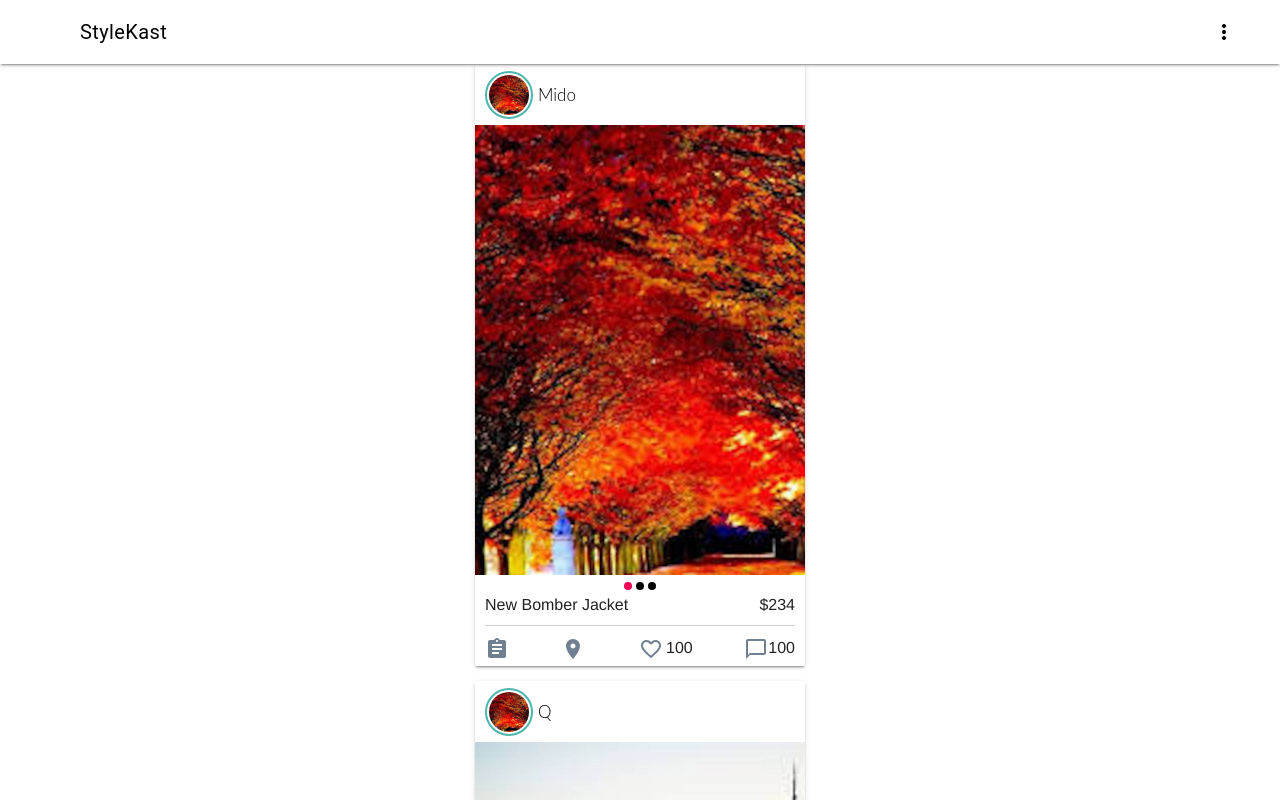
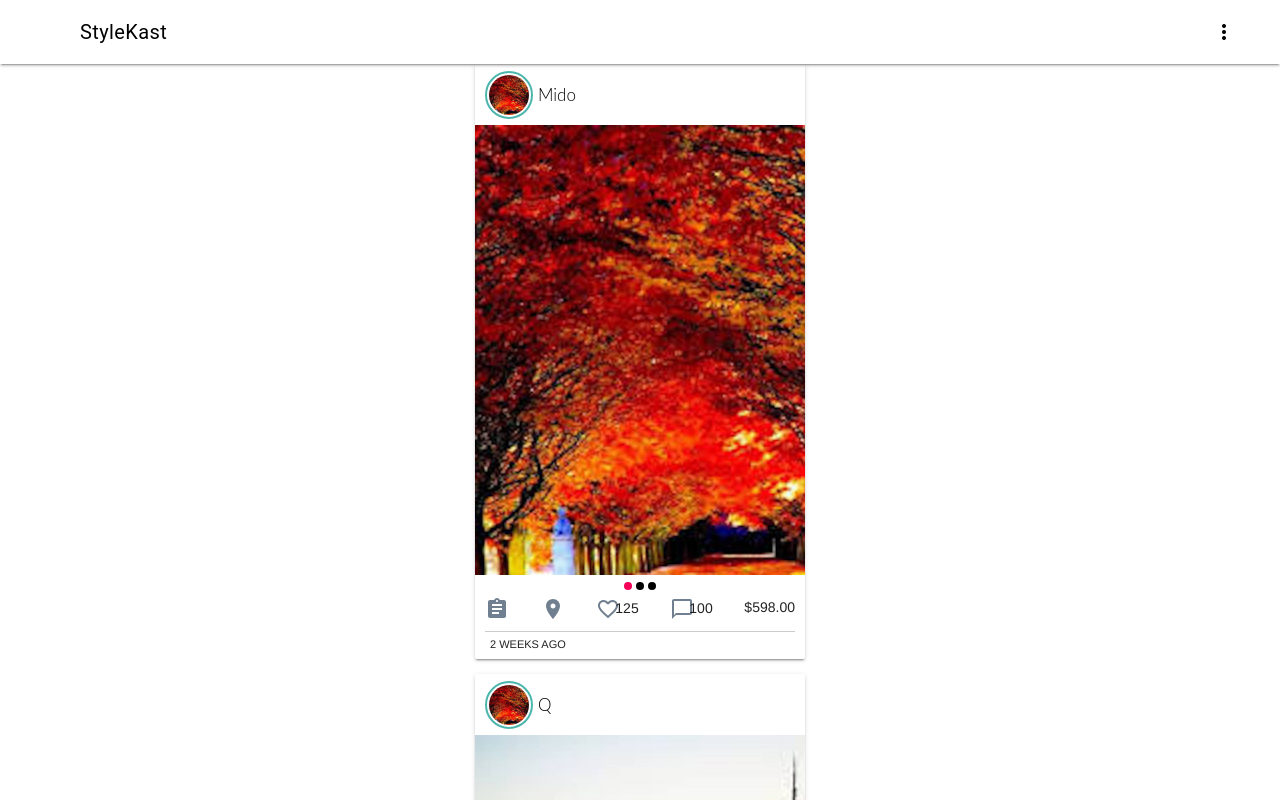
Before and after one commit to zungeru/style-kast, a Vue app: page /feed in a window 1280 px wide. Shown: the top 800 px of the page. Built offline with nearby package versions, Linux system fonts and the light colour scheme.

Commit message:
Changed card layout

```diff
--- a/src/components/Feed/Feed.vue
+++ b/src/components/Feed/Feed.vue
@@ -6,7 +6,6 @@
     :post="post">
   </StyleKard>
 
-  <router-view></router-view>
 </div>
 </template>
 
--- a/src/components/Feed/StyleKard.Vue
+++ b/src/components/Feed/StyleKard.Vue
@@ -1,17 +1,26 @@
 <template>
+  <!-- Main Div MDL-Card -->
   <div class="mdl-card mdl-shadow--2dp">
+
+    <!-- MDL-Card Title -->
     <div class="mdl-card__title">
       <div class="avatar">
           <img src="static/img/1080/slide5_A.jpeg"/>
       </div>
        <h3 class="mdl-card__title-text"> {{post.name}} </h3>
     </div>
+    <!-- End MDL-Card Title -->
+
+    <!-- MDL-Card Media -->
     <div class="mdl-card__media">
+
+      <!-- Slides -->
       <div class="slides">
+
+        <!-- Slide Component -->
         <div
             v-bind:style="{ width: innerWidth + 'px', marginLeft: '-' + slidesInnerMarginLeft + 'px' }"
             class="slides-inner">
-
             <Slide
                 v-for="(pic, index) in post.pics"
                 :key="index"
@@ -19,7 +28,9 @@
                 v-bind:slide="pic">
             </Slide>
         </div>
+        <!-- End Slide Component -->
 
+        <!-- Slide Navigation -->
         <div class="navigation">
             <!-- <span v-on:click="goToPrev">Prev</span> -->
             <span
@@ -33,53 +44,69 @@
             </span>
             <!-- <span v-on:click="goToNext">Next</span> -->
         </div>
+        <!-- End Slide Navigation -->
+
       </div>
+      <!-- End Slides -->
+
     </div>
-    <div class="sk-ppp">
-      <span style="float:left;">{{post.piece}}</span>
-      <span style="float:right;">
-        $234
-      </span>
-    </div>
-    <div style="clear:both;"></div>
+    <!-- End MDL-Card Media -->
 
-    <hr style="margin:10px;">
-
-    <div class="sk-actions">
-      <router-link :to="{name: 'note', params:{postid: post.id} }" exact>
+    <!-- Info Bar -->
+    <div class="info-bar">
+      <span @click="notes = !notes">
         <svg fill="#708090" height="24" viewBox="0 0 24 24" width="24" xmlns="http://www.w3.org/2000/svg">
            <path d="M0 0h24v24H0z" fill="none"/>
            <path d="M19 3h-4.18C14.4 1.84 13.3 1 12 1c-1.3 0-2.4.84-2.82 2H5c-1.1 0-2 .9-2 2v14c0 1.1.9 2 2 2h14c1.1 0 2-.9 2-2V5c0-1.1-.9-2-2-2zm-7 0c.55 0 1 .45 1 1s-.45 1-1 1-1-.45-1-1 .45-1 1-1zm2 14H7v-2h7v2zm3-4H7v-2h10v2zm0-4H7V7h10v2z"/>
         </svg>
-      </router-link>
-      <router-link :to="{name: 'place', params:{postid: post.id} }" exact>
+      </span>
+      <span @click="place = !place">
         <svg fill="#708090" height="24" viewBox="0 0 24 24" width="24" xmlns="http://www.w3.org/2000/svg">
             <path d="M12 2C8.13 2 5 5.13 5 9c0 5.25 7 13 7 13s7-7.75 7-13c0-3.87-3.13-7-7-7zm0 9.5c-1.38 0-2.5-1.12-2.5-2.5s1.12-2.5 2.5-2.5 2.5 1.12 2.5 2.5-1.12 2.5-2.5 2.5z"/>
             <path d="M0 0h24v24H0z" fill="none"/>
         </svg>
-       </router-link>
+      </span>
       <span>
-         <span>
-           <svg fill="#708090" height="24" viewBox="0 0 24 24" width="30" xmlns="http://www.w3.org/2000/svg">
+          <svg v-if="post.liked" fill="#FF0000" height="24" viewBox="0 0 24 24" width="24" xmlns="http://www.w3.org/2000/svg">
+              <path d="M0 0h24v24H0z" fill="none"/>
+              <path d="M12 21.35l-1.45-1.32C5.4 15.36 2 12.28 2 8.5 2 5.42 4.42 3 7.5 3c1.74 0 3.41.81 4.5 2.09C13.09 3.81 14.76 3 16.5 3 19.58 3 22 5.42 22 8.5c0 3.78-3.4 6.86-8.55 11.54L12 21.35z"/>
+          </svg>
+          <svg v-else fill="#708090" height="24" viewBox="0 0 24 24" width="24" xmlns="http://www.w3.org/2000/svg">
             <path d="M0 0h24v24H0z" fill="none"/>
             <path d="M16.5 3c-1.74 0-3.41.81-4.5 2.09C10.91 3.81 9.24 3 7.5 3 4.42 3 2 5.42 2 8.5c0 3.78 3.4 6.86 8.55 11.54L12 21.35l1.45-1.32C18.6 15.36 22 12.28 22 8.5 22 5.42 19.58 3 16.5 3zm-4.4 15.55l-.1.1-.1-.1C7.14 14.24 4 11.39 4 8.5 4 6.5 5.5 5 7.5 5c1.54 0 3.04.99 3.57 2.36h1.87C13.46 5.99 14.96 5 16.5 5c2 0 3.5 1.5 3.5 3.5 0 2.89-3.14 5.74-7.9 10.05z"/>
           </svg>
+       <span style="margin-left:-5px; font-size:14px;">{{post.likedCount}}</span>
       </span>
-
-        <span>100</span>
-       </span>
-
       <span>
-         <router-link :to="{name: 'comments', params:{postid: post.id} }" exact>
           <svg fill="#708090" height="24" viewBox="0 0 24 24" width="24" xmlns="http://www.w3.org/2000/svg">
              <path d="M0 0h24v24H0V0z" fill="none"/>
              <path d="M20 2H4c-1.1 0-2 .9-2 2v18l4-4h14c1.1 0 2-.9 2-2V4c0-1.1-.9-2-2-2zm0 14H6l-2 2V4h16v12z"/>
           </svg>
-         </router-link>
-         <span>100</span>
+        <span style="margin-left:-5px; font-size:14px;">100</span>
       </span>
+      <span style="font-size: 14px;">${{post.price}}</span>
+    </div>
+    <!--End Info Bar -->
+
+    <!-- clear Divs -->
+    <div style="clear:both;"></div>
+    <hr style="margin:10px 10px 0px 10px;">
+    <!-- clear Divs -->
+
+    <!-- Info Detail -->
+    <div class="info-detail">
+      <span style="font-size: 11px;">2 WEEKS AGO</span>
+      <div v-if="notes">
+        {{post.note}}
+      </div>
+      <div v-if="place">
+        {{post.place}}
       </div>
     </div>
+    <!-- End Info Detail -->
+
+  </div>
+  <!-- End Main Div MDL-Card -->
 </template>
 
 <script>
@@ -91,7 +118,9 @@ export default {
       innerWidth: 0,
       singleWidth: 0,
       startingIndex: 0,
-      currentIndex: 0
+      currentIndex: 0,
+      notes: false,
+      place: false
     }
   },
   props: {
@@ -186,17 +215,19 @@ export default {
     padding-right: 1px;
     padding-left: 1px
   }
-.sk-ppp {
+.info-bar {
   /* background-color: pink; Not working anymore b/c of float */
+  margin-top: 2px;
   margin-left: 10px;
   margin-right: 10px;
-}
-.sk-actions {
-  /* background-color: green; */
-  margin-left: 10px;
-  margin-right: 10px;
-  padding-bottom: 5px;
   justify-content: space-between;
   display: flex;
 }
+.info-detail {
+  /* background-color: green; */
+  margin-left: 15px;
+  margin-right: 15px;
+  padding-top: 0px;
+  padding-bottom: 5px;
+}
 </style>
--- a/src/components/Feed/Subviews/PostComments.vue
+++ /dev/null
@@ -1,13 +0,0 @@
-<template>
-  <div>
-    <h1>Post Comments Goes Here</h1>
-  </div>
-</template>
-
-<script>
-
-</script>
-
-<style>
-
-</style>
--- a/src/components/Feed/Subviews/PostNote.vue
+++ /dev/null
@@ -1,22 +0,0 @@
-<template>
-  <div>
-    <h3>Post Note Goes Here</h3>
-     {{post}}
-  </div>
-</template>
-
-<script>
-import Posts from '../../../data/posts'
-
-export default {
-  data () {
-    return {
-      post: Posts[0].note
-    }
-  }
-}
-</script>
-
-<style>
-
-</style>
--- a/src/components/Feed/Subviews/PostPlace.Vue
+++ /dev/null
@@ -1,13 +0,0 @@
-<template>
-  <div>
-    <h1>Post Place Goes Here</h1>
-  </div>
-</template>
-
-<script>
-
-</script>
-
-<style>
-
-</style>
--- a/src/routes.js
+++ b/src/routes.js
@@ -1,8 +1,5 @@
 import Home from './components/Home.vue'
 import Feed from './components/Feed/Feed.vue'
-import PostNote from './components/Feed/Subviews/PostNote'
-import PostPlace from './components/Feed/Subviews/PostPlace'
-import PostComments from './components/Feed/Subviews/PostComments'
 import Favorites from './components/Favorites/Favorites.vue'
 import Kast from './components/Kast/Kast.vue'
 import Search from './components/Search/Search.vue'
@@ -11,9 +8,6 @@ import Profile from './components/Profile/Profile.vue'
 export const routes = [
   {path: '', component: Home, name: 'home'},
   {path: '/feed', component: Feed, name: 'feed'},
-  {path: '/feed/:postid/note', component: PostNote, name: 'note'},
-  {path: '/feed/:postid/place', component: PostPlace, name: 'place'},
-  {path: '/feed/:postid/comments', component: PostComments, name: 'comments'},
   {path: '/favs', component: Favorites, name: 'favorites'},
   {path: '/kast', component: Kast, name: 'kast'},
   {path: '/search', component: Search, name: 'search'},
```
Lines whose indentation alone changed are shown as unchanged.
